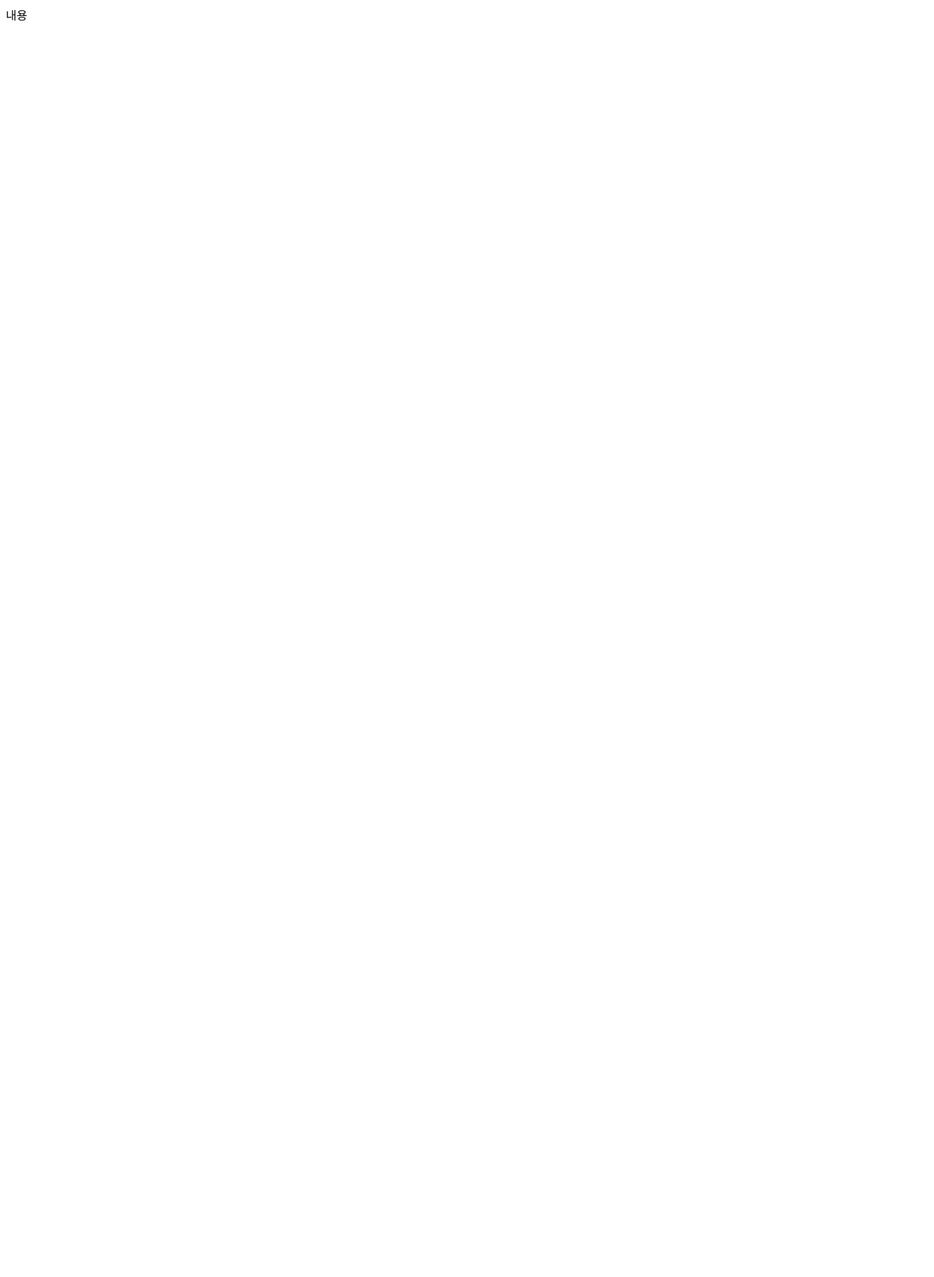
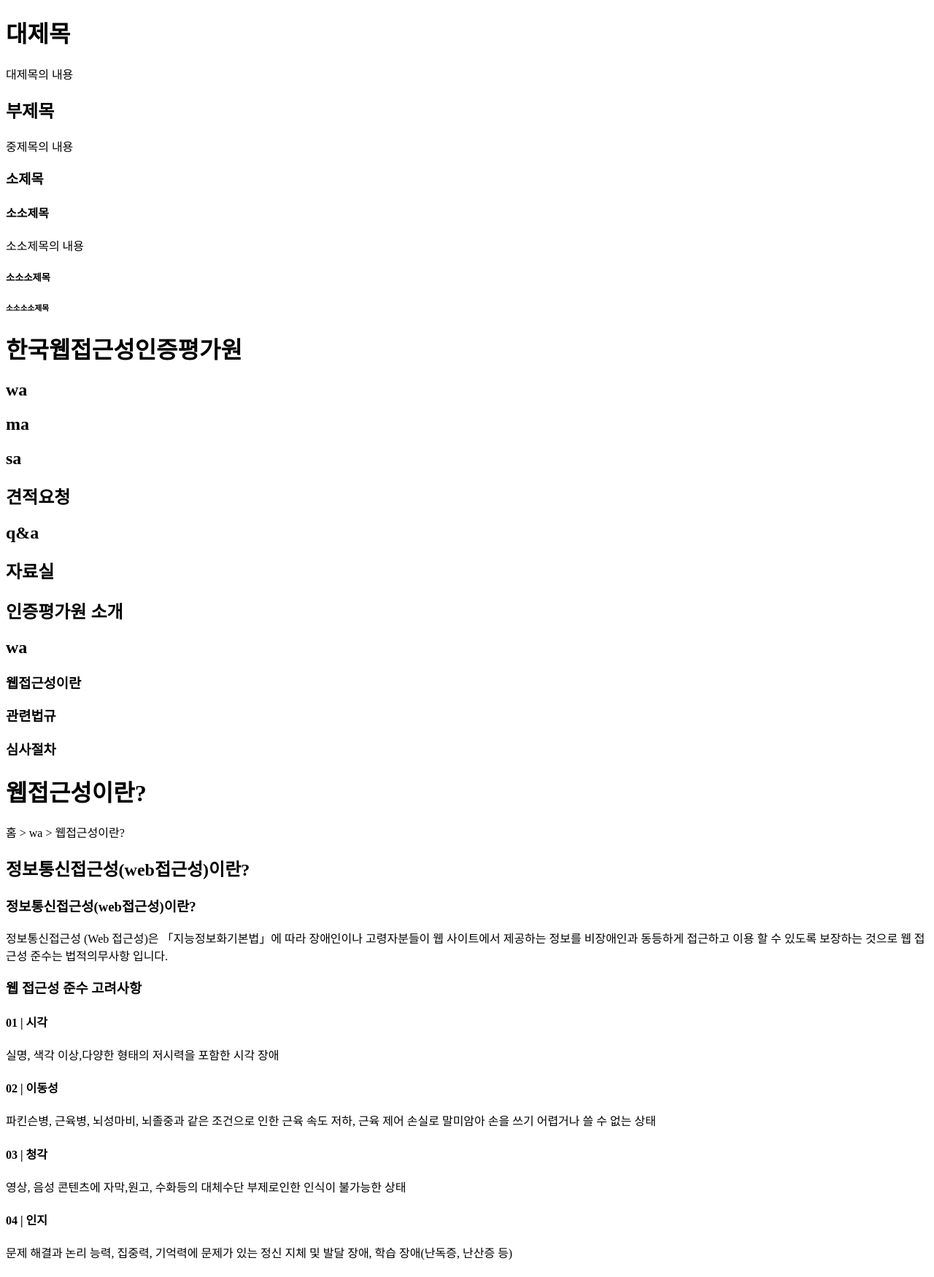
Before and after one commit to Leeyeyun/html_first, a plain HTML site: page tag_0402.html in a window 1280 px wide. Shown: the whole page at 73% size. Before the commit the page ends 800 px from the top, so only its background shows below. Drawn offline with Linux system fonts and the light colour scheme.

Commit message:
제목, 내용 태그

```diff
--- a/tag_0402.html
+++ b/tag_0402.html
@@ -7,6 +7,50 @@
         <title>동영상강좌 | 웹마스터</title>
     </head>
     <body>
-        내용
+        <h1>대제목</h1>
+        <p>대제목의 내용</p>
+        <h2>부제목</h2>
+        <p>중제목의 내용</p>
+        <h3>소제목</h3>
+        <h4>소소제목</h4>
+        <p>소소제목의 내용</p>
+        <h5>소소소제목</h5>
+        <h6>소소소소제목</h6>
+        <!-- 한국웹접근성연구소 제목 레벨 연습 -->
+        <h1>한국웹접근성인증평가원</h1><!-- 사이트대표로고 -->
+        <h2>wa</h2> <!-- 주메뉴(사용자가 사이트 이용시 가장 먼저 이용하는 제목) -->
+        <h2>ma</h2> <!-- 주메뉴(사용자가 사이트 이용시 가장 먼저 이용하는 제목) -->
+        <h2>sa</h2> <!-- 주메뉴(사용자가 사이트 이용시 가장 먼저 이용하는 제목) -->
+        <h2>견적요청</h2> <!-- 주메뉴(사용자가 사이트 이용시 가장 먼저 이용하는 제목) -->
+        <h2>q&a</h2> <!-- 주메뉴(사용자가 사이트 이용시 가장 먼저 이용하는 제목) -->
+        <h2>자료실</h2> <!-- 주메뉴(사용자가 사이트 이용시 가장 먼저 이용하는 제목) -->
+        <h2>인증평가원 소개</h2> <!-- 주메뉴(사용자가 사이트 이용시 가장 먼저 이용하는 제목) -->
+        <!-- wa 메뉴 클릭 시 서브페이지 제목 연습 -->
+        <h2>wa</h2><!-- 주메뉴 -->
+        <h3>웹접근성이란</h3><!-- 서브메뉴 -->
+        <h3>관련법규</h3><!-- 서브메뉴 -->
+        <h3>심사절차</h3><!-- 서브메뉴 -->
+        <!-- 오른쪽 페이지 내용 시작 -->
+        <h1>웹접근성이란?</h1><!-- 페이지 제목은 사용자 기준 가장 중요한 제목이기 때문 -->
+        <p>홈 > wa > 웹접근성이란?</p><!-- 페이지경로 -->
+        <h2>정보통신접근성(web접근성)이란?</h2>
+        <h3>정보통신접근성(web접근성)이란?</h3>
+        <p>정보통신접근성 (Web 접근성)은 「지능정보화기본법」에 따라 장애인이나 고령자분들이 웹 사이트에서 제공하는 정보를 비장애인과 동등하게 접근하고 이용 할 수 있도록 보장하는 것으로 웹 접근성 준수는 법적의무사항 입니다.</p>
+        <h3>웹 접근성 준수 고려사항</h3>
+        <h4>01 | 시각</h4>
+        <p>실명, 색각 이상,다양한 형태의 저시력을 포함한 시각 장애</p>
+        <h4>02 | 이동성</h4>
+        <p>파킨슨병, 근육병, 뇌성마비, 뇌졸중과 같은 조건으로
+            인한 근육 속도 저하,
+            근육 제어 손실로 말미암아
+            손을 쓰기 어렵거나 쓸 수
+            없는 상태</p>
+        <h4>03 | 청각</h4>
+        <p>영상, 음성 콘텐츠에 자막,원고, 수화등의 대체수단 부제로인한 인식이 불가능한 상태</p>
+        <h4>04 | 인지</h4>
+        <p>문제 해결과 논리 능력, 집중력, 기억력에 문제가 있는 정신 지체 및 발달 장애, 학습 장애(난독증, 난산증 등)</p>
+
+        <h1></h1>
+
     </body>
 </html>
```
Also changed, not shown: tag_h_0402.html (added, +39 -0 lines), tag_p_0402.html (added, +36 -0 lines), 1 other file.
